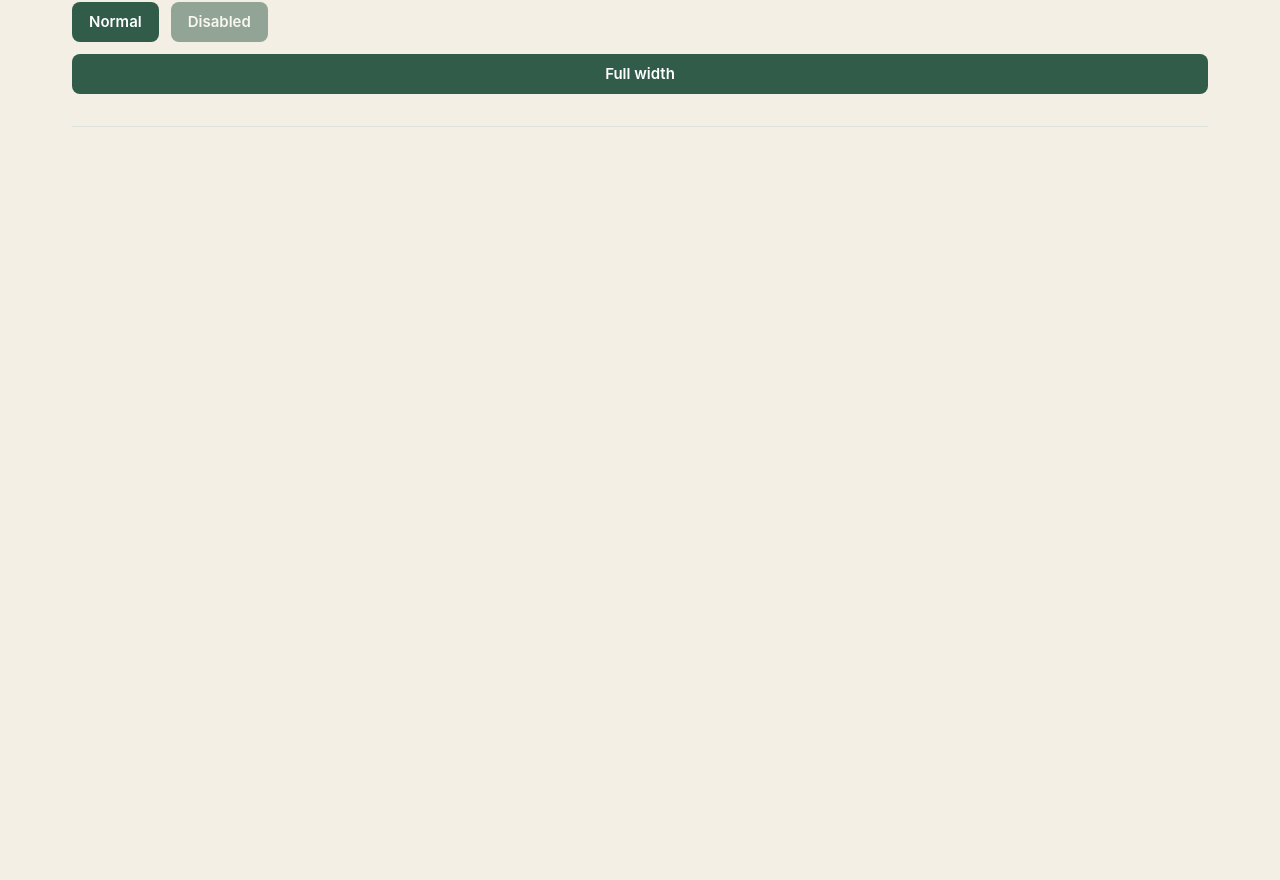
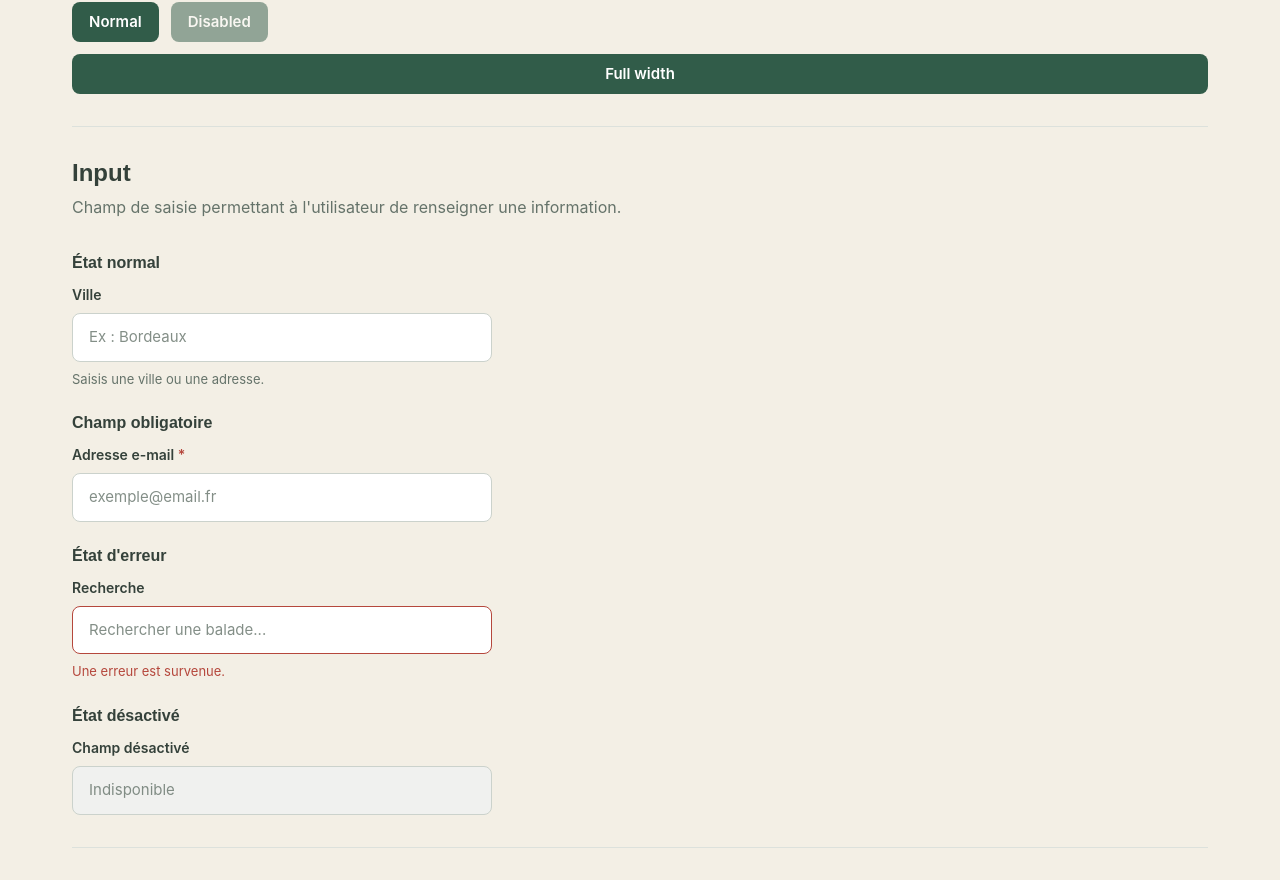
Before and after one commit to Melprcllr/girond-ogs, a React (Vite) app in the folder frontend/: page /design-system in a window 1280 px wide. Shown: the part 537-1417 px from the top of the page. Before the commit the page ends 800 px from the top, so only its background shows below. Built offline with nearby package versions, Linux system fonts and the light colour scheme.

Commit message:
feat(frontend): add input atom to design system

```diff
--- /dev/null
+++ b/frontend/src/components/atoms/Input/Input.scss
@@ -0,0 +1,70 @@
+.input-field {
+    display: flex;
+    flex-direction: column;
+    gap: var(--spacing-2);
+
+    &__label {
+        color: var(--color-text-primary);
+        font-size: 0.875rem;
+        font-weight: 600;
+    }
+
+    &__required {
+        color: #b5473c;
+    }
+
+    &__hint {
+        color: var(--color-text-secondary);
+        font-size: 0.8125rem;
+    }
+
+    &__error {
+        color: #b5473c;
+        font-size: 0.8125rem;
+    }
+}
+
+.input {
+    width: 100%;
+    min-height: 44px;
+    padding: var(--spacing-3) var(--spacing-4);
+
+    border: 1px solid #cbd2cc;
+    border-radius: var(--radius-md);
+
+    background-color: var(--color-surface);
+    color: var(--color-text-primary);
+
+    font-family: var(--font-body);
+    font-size: 0.9375rem;
+
+    transition:
+        border-color 0.2s ease,
+        box-shadow 0.2s ease;
+
+    &::placeholder {
+        color: var(--color-text-secondary);
+        opacity: 0.8;
+    }
+
+    &:focus {
+        outline: none;
+        border-color: var(--color-primary);
+        box-shadow: 0 0 0 3px rgb(49 92 73 / 12%);
+    }
+
+    &:disabled {
+        background-color: #f0f1ef;
+        color: var(--color-text-secondary);
+        cursor: not-allowed;
+    }
+
+    &--error {
+        border-color: #b5473c;
+
+        &:focus {
+            border-color: #b5473c;
+            box-shadow: 0 0 0 3px rgb(181 71 60 / 12%);
+        }
+    }
+}
--- /dev/null
+++ b/frontend/src/components/atoms/Input/Input.tsx
@@ -0,0 +1,77 @@
+import { useId } from "react";
+import type { InputHTMLAttributes } from "react";
+import "./Input.scss";
+
+interface InputProps extends InputHTMLAttributes<HTMLInputElement> {
+    label: string;
+    hint?: string;
+    error?: string;
+}
+
+function Input({
+    label,
+    hint,
+    error,
+    id,
+    className = "",
+    type = "text",
+    ...props
+}: InputProps) {
+    const generatedId = useId();
+    const inputId = id ?? generatedId;
+
+    const hintId = `${inputId}-hint`;
+    const errorId = `${inputId}-error`;
+
+    const describedBy = [
+        props["aria-describedby"],
+        hint ? hintId : "",
+        error ? errorId : "",
+    ]
+        .filter(Boolean)
+        .join(" ");
+
+    const classes = [
+        "input",
+        error ? "input--error" : "",
+        className,
+    ]
+        .filter(Boolean)
+        .join(" ");
+
+    return (
+        <div className="input-field">
+            <label className="input-field__label" htmlFor={inputId}>
+                {label}
+                {props.required && (
+                    <span className="input-field__required" aria-hidden="true">
+                        {" "}*
+                    </span>
+                )}
+            </label>
+
+            <input
+                {...props}
+                id={inputId}
+                type={type}
+                className={classes}
+                aria-invalid={error ? true : props["aria-invalid"]}
+                aria-describedby={describedBy || undefined}
+            />
+
+            {hint && (
+                <span id={hintId} className="input-field__hint">
+                    {hint}
+                </span>
+            )}
+
+            {error && (
+                <span id={errorId} className="input-field__error">
+                    {error}
+                </span>
+            )}
+        </div>
+    );
+}
+
+export default Input;
--- a/frontend/src/pages/DesignSystemPage/DesignSystemPage.scss
+++ b/frontend/src/pages/DesignSystemPage/DesignSystemPage.scss
@@ -51,4 +51,13 @@
         flex-wrap: wrap;
         gap: var(--spacing-3);
     }
+
+    &__input-example {
+        width: 100%;
+        max-width: 420px;
+
+        h3 {
+            margin-bottom: var(--spacing-3);
+        }
+    }
 }
--- a/frontend/src/pages/DesignSystemPage/DesignSystemPage.tsx
+++ b/frontend/src/pages/DesignSystemPage/DesignSystemPage.tsx
@@ -1,4 +1,5 @@
 import Button from "../../components/atoms/Button/Button";
+import Input from "../../components/atoms/Input/Input";
 import "./DesignSystemPage.scss";
 
 function DesignSystemPage() {
@@ -45,6 +46,59 @@ function DesignSystemPage() {
                     </div>
                 </div>
             </section>
+
+            <section className="design-system-section">
+                <div className="design-system-section__header">
+                    <h2>Input</h2>
+                    <p>
+                        Champ de saisie permettant à l'utilisateur de renseigner une information.
+                    </p>
+                </div>
+
+                <div className="design-system-section__content">
+                    <div className="design-system-section__input-example">
+                        <h3>État normal</h3>
+
+                        <Input
+                            label="Ville"
+                            placeholder="Ex : Bordeaux"
+                            hint="Saisis une ville ou une adresse."
+                        />
+                    </div>
+
+                    <div className="design-system-section__input-example">
+                        <h3>Champ obligatoire</h3>
+
+                        <Input
+                            label="Adresse e-mail"
+                            type="email"
+                            placeholder="exemple@email.fr"
+                            required
+                        />
+                    </div>
+
+                    <div className="design-system-section__input-example">
+                        <h3>État d'erreur</h3>
+
+                        <Input
+                            label="Recherche"
+                            placeholder="Rechercher une balade..."
+                            error="Une erreur est survenue."
+                        />
+                    </div>
+
+                    <div className="design-system-section__input-example">
+                        <h3>État désactivé</h3>
+
+                        <Input
+                            label="Champ désactivé"
+                            placeholder="Indisponible"
+                            disabled
+                        />
+                    </div>
+                </div>
+            </section>
+
         </main>
     );
 }
```
Also changed, not shown: 1 other file (tests, documents, lock files or other folders).
